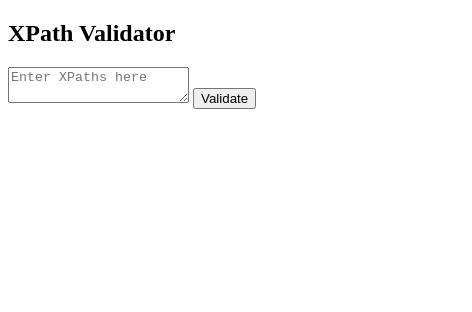
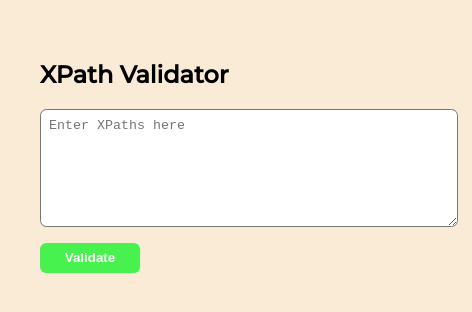
Before and after one commit to vishalchaurasia10/Xpath-Validation-Extension, a browser extension: page popup.html in a window 400 px wide. Shown: the whole page, 472 px wide, since content can reach past the window. Drawn offline with Linux system fonts and the light colour scheme.

Commit message:
Added css to extension

```diff
--- a/popup.html
+++ b/popup.html
@@ -1,18 +1,88 @@
 <!DOCTYPE html>
-<html>
+<html lang="en">
+<head>
+    <meta charset="UTF-8">
+    <meta name="viewport" content="width=device-width, initial-scale=1.0">
+    <title>Xpath Validator</title>
 
-<head>
-    <!-- <link rel="stylesheet" type="text/css" href="style.css"> -->
+    <link rel="preconnect" href="https://fonts.googleapis.com">
+    <link rel="preconnect" href="https://fonts.gstatic.com" crossorigin>
+    <link href="https://fonts.googleapis.com/css2?family=Montserrat:wght@500&display=swap" rel="stylesheet">
+    <style>
+        body {
+            font-family: 'Montserrat', sans-serif;
+            background-color: antiquewhite;
+        }
+
+        .container {
+            min-height: 250px;
+            width: 400px;
+            /* border: 2px solid black; */
+            padding: 2rem;
+            border-radius: 0.4rem;
+        }
+
+        .container h2 {
+            color: black;
+        }
+
+        .inputText {
+            display: flex;
+            flex-direction: column;
+            align-items: start;
+            justify-content: center;
+        }
+
+        .inputText textarea {
+            width: 100%;
+            height: 100px;
+            margin-bottom: 1rem;
+            border-radius: 0.4rem;
+            padding: 0.5rem;
+        }
+
+        .inputText button {
+            width: 100px;
+            height: 30px;
+            border-radius: 0.4rem;
+            border: none;
+            background-color: #48f24e;
+            color: white;
+            font-weight: bold;
+        }
+
+        .inputText button:hover {
+            cursor: pointer;
+            background-color: #4CAF50;
+        }
+
+        table {
+            font-family: arial, sans-serif;
+            border-collapse: collapse;
+            width: 100%;
+        }
+
+        td,
+        th {
+            border: 1px solid #dddddd;
+            text-align: left;
+            padding: 8px;
+        }
+
+        tr:nth-child(even) {
+            background-color: #dddddd;
+        }
+    </style>
 </head>
-
 <body>
     <div class="container">
         <h2>XPath Validator</h2>
-        <textarea id="xpathInput" placeholder="Enter XPaths here"></textarea>
-        <button id="validateButton">Validate</button>
+        <div class="inputText">
+            <textarea id="xpathInput" placeholder="Enter XPaths here"></textarea>
+            <button id="validateButton">Validate</button>
+        </div>
         <div id="validationResult"></div>
     </div>
     <script src="popup.js"></script>
 </body>
-
 </html>
```
Also changed, not shown: 1 other file.
